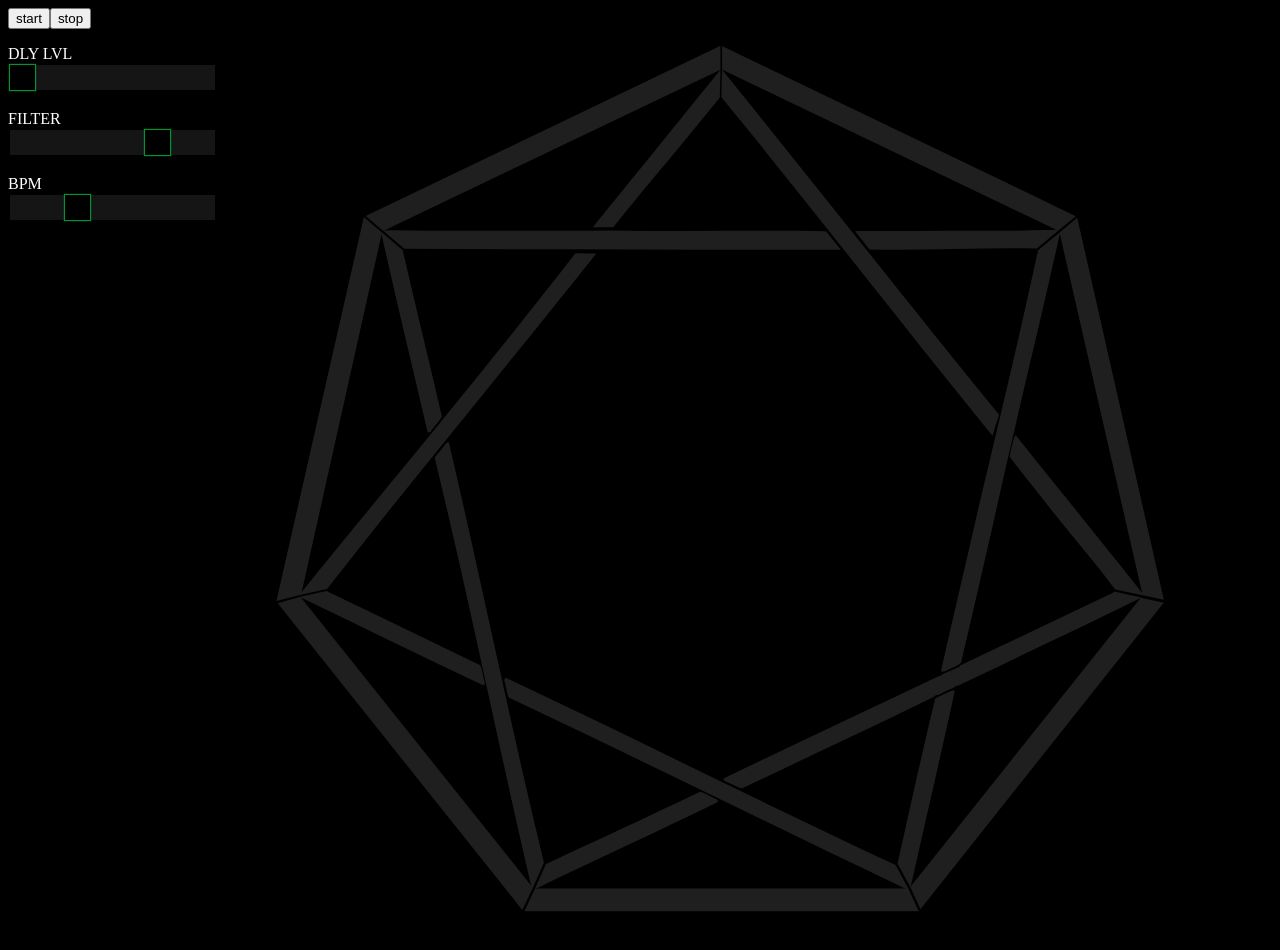
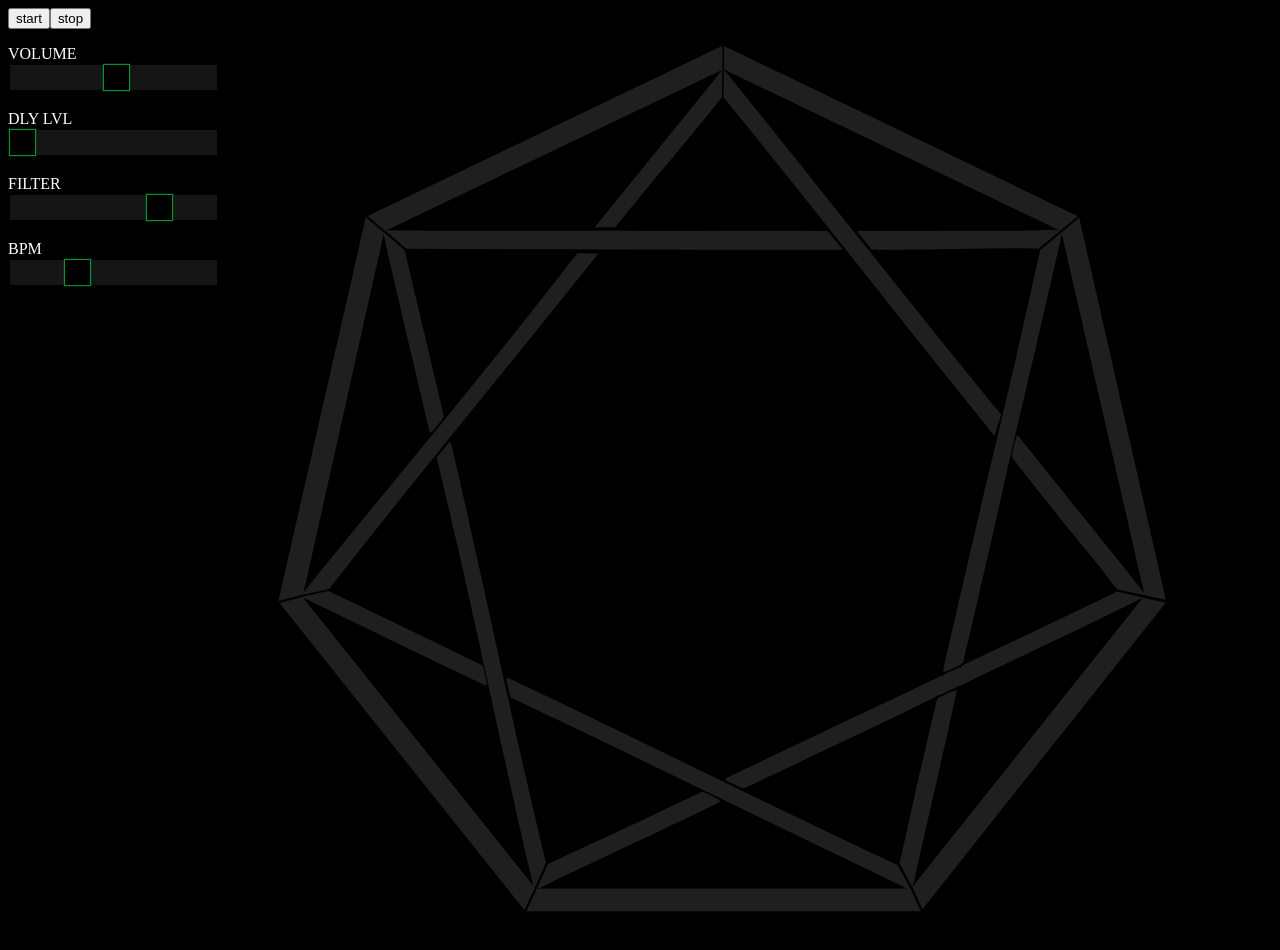
Before and after one commit to StollerSystem/HEPTAGRAM, a React (Create React App) app: page / in a window 1280 px wide. Shown: the top 950 px of the page. Built offline with nearby package versions, Linux system fonts and the light colour scheme.

Commit message:
add volume slider

```diff
--- a/src/components/Controls.js
+++ b/src/components/Controls.js
@@ -7,6 +7,7 @@ function Controls(props) {
     <React.Fragment>
       <button onClick={props.start}>start</button>
       <button onClick={props.stop}>stop</button>
+      <p>VOLUME<input type="range" min="0" max="35" defaultValue="18" className="slider" id="volume"/></p>
       <p>DLY LVL<input type="range" min="0" max="100" defaultValue="0" className="slider" id="delayLevel"/></p>
       <p>FILTER<input type="range" min="0" max="100" defaultValue="75" className="slider" id="filterCutoff"/></p>
       <p>BPM<input type="range" min="20" max="250" defaultValue="90" className="slider" id="bpmCount"/></p>
--- a/src/components/Synth.js
+++ b/src/components/Synth.js
@@ -25,7 +25,7 @@ class Synth extends Component {
   };
 
   transport = Tone.Transport;
-  volume = new Tone.Volume(-20);
+  volume = new Tone.Volume(-17);
   delay = new Tone.FeedbackDelay(.5, .5);
   filter = new Tone.Filter(7500, 'lowpass', -24);
   synth = new Tone.Synth().chain(this.volume, this.delay, this.filter, Tone.Destination);
@@ -97,6 +97,8 @@ class Synth extends Component {
     this.transport.scheduleRepeat(this.repeat, '8n');
     this.draw.anticipation = 1;
 
+    document.addEventListener("input", this.NoteListener);
+
     var delaySlide = document.getElementById('delayLevel');
     const delay = this.delay;
     delay.wet.value = 0;
@@ -104,7 +106,7 @@ class Synth extends Component {
       delay.wet.value = this.value / 100;
     });
 
-    const filter = this.filter
+    const filter = this.filter;
     var filterSlide = document.getElementById('filterCutoff');
     filterSlide.addEventListener("input", function () {
       filter.frequency.value = this.value * 100;
@@ -112,10 +114,15 @@ class Synth extends Component {
 
     var bpmSlide = document.getElementById('bpmCount');
     bpmSlide.addEventListener("input", function () {
-      Tone.Transport.bpm.value = this.value
+      Tone.Transport.bpm.value = this.value;
     });
 
-    document.addEventListener("input", this.NoteListener);
+    const vol = this.volume;
+    var volumeSlide = document.getElementById('volume');
+    volumeSlide.addEventListener("input", function() {
+      vol.volume.value = this.value-35;
+    });
+
 
   }
 
```
Also changed, not shown: 1 other file (tests, documents, lock files or other folders).
